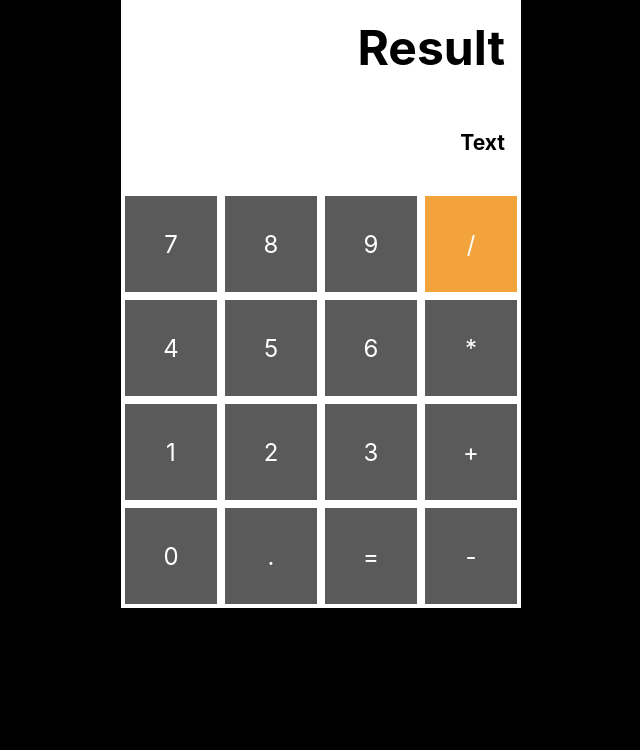
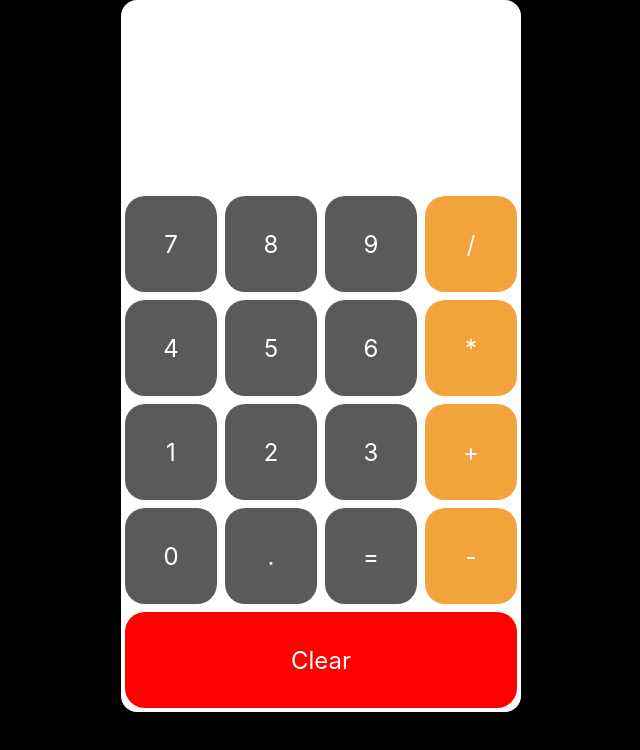
Before and after one commit to contrarymotion/react-calculator, a React (Create React App) app: page / in a window 1280 px wide. Shown: the top 750 px of the page, without its empty margins (319-959 px from the left). Built offline with nearby package versions, Linux system fonts and the light colour scheme.

Commit message:
Add input from buttons

```diff
--- a/src/App.css
+++ b/src/App.css
@@ -11,7 +11,7 @@ body {
 .calc-wrapper {
   background-color: white;
   width: 400px;
-  /* border-radius: 16px; */
+  border-radius: 16px;
 }
 
 .row {
--- a/src/App.js
+++ b/src/App.js
@@ -1,38 +1,55 @@
+import { useState } from 'react';
+
 import './App.css';
 import Button from './components/Button';
 import Input from './components/Input';
 
 const App = () => {
+
+  const [text, setText] = useState("");
+  const [result, setResult] = useState("");
+
+  const addToText = (val) => {
+    setText((text) => [...text, val + " "]);
+  }
+
+  const resetInput = () => {
+    setText("")
+    setResult("")
+  }
+
+
   const buttonColor = "#f2a33c";
 
   return (
     <div className="App">
       <div className="calc-wrapper">
-        <Input/>
+        <Input text={text} result={result}/>
         <div className="row">
-          <Button symbol="7"/>
-          <Button symbol="8"/>
-          <Button symbol="9"/>
-          <Button symbol="/" color={buttonColor}/>
+          <Button symbol="7" handleClick={addToText}/>
+          <Button symbol="8" handleClick={addToText}/>
+          <Button symbol="9" handleClick={addToText}/>
+          <Button symbol="/" color={buttonColor} handleClick={addToText}/>
         </div>
         <div className="row">
-          <Button symbol="4"/>
-          <Button symbol="5"/>
-          <Button symbol="6"/>
-          <Button symbol="*"/>
+          <Button symbol="4" handleClick={addToText}/>
+          <Button symbol="5" handleClick={addToText}/>
+          <Button symbol="6" handleClick={addToText}/>
+          <Button symbol="*" color={buttonColor} handleClick={addToText}/>
         </div>
         <div className="row">
-          <Button symbol="1"/>
-          <Button symbol="2"/>
-          <Button symbol="3"/>
-          <Button symbol="+"/>
+          <Button symbol="1" handleClick={addToText}/>
+          <Button symbol="2" handleClick={addToText}/>
+          <Button symbol="3" handleClick={addToText}/>
+          <Button symbol="+" color={buttonColor} handleClick={addToText}/>
         </div>
         <div className="row">
-          <Button symbol="0"/>
-          <Button symbol="."/>
-          <Button symbol="="/>
-          <Button symbol="-"/>
+          <Button symbol="0" handleClick={addToText}/>
+          <Button symbol="." handleClick={addToText}/>
+          <Button symbol="=" handleClick={addToText}/>
+          <Button symbol="-" color={buttonColor} handleClick={addToText}/>
         </div>
+        <Button symbol="Clear" color="red" handleClick={resetInput}/>
       </div>
     </div>
   );
--- a/src/components/Button.css
+++ b/src/components/Button.css
@@ -1,15 +1,13 @@
 .button-wrapper {
   height: 4em;
-  width: 4em;
   display: flex;
   justify-content: center;
   align-items: center;
   font-size: 24px;
   background-color: #5a5a5a;
   color: white;
-  flex-direction: 1;
-
+  flex: 1;
   margin: 4px;
-  border: 4px;
-
+  border: 25px;
+  border-radius: 20px;
 }
--- a/src/components/Button.js
+++ b/src/components/Button.js
@@ -3,7 +3,8 @@ import "./Button.css";
 const Button = ({ symbol, color, handleClick }) => {
   return (
     <div
-      // onClick={() => handleClick(symbol)}
+
+      onClick={() => handleClick(symbol)}
       className="button-wrapper"
       style={{ backgroundColor: color }}
     >
--- a/src/components/Input.js
+++ b/src/components/Input.js
@@ -1,13 +1,13 @@
 import "./Input.css";
 
-const Input = () => {
+const Input = ({ text, result }) => {
   return <div className="input-wrapper">
       <div className="result">
-        <h1>Result</h1>
+        <h1>{result}</h1>
       </div>
 
       <div className="text">
-        <h3>Text</h3>
+        <h3>{text}</h3>
       </div>
       </div>;
 }
```
